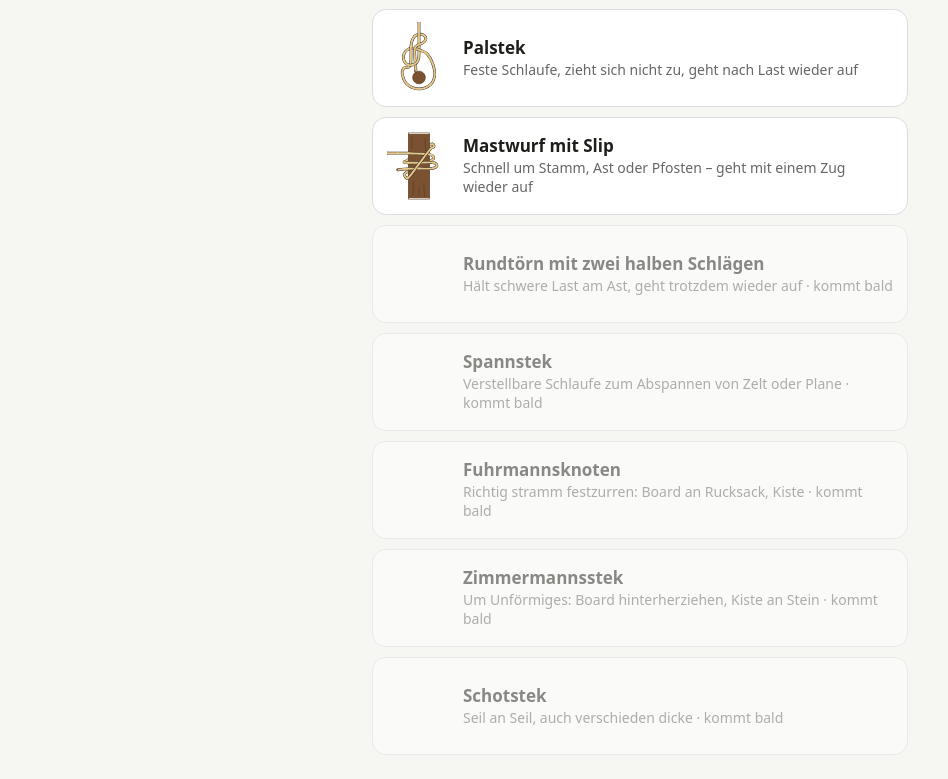
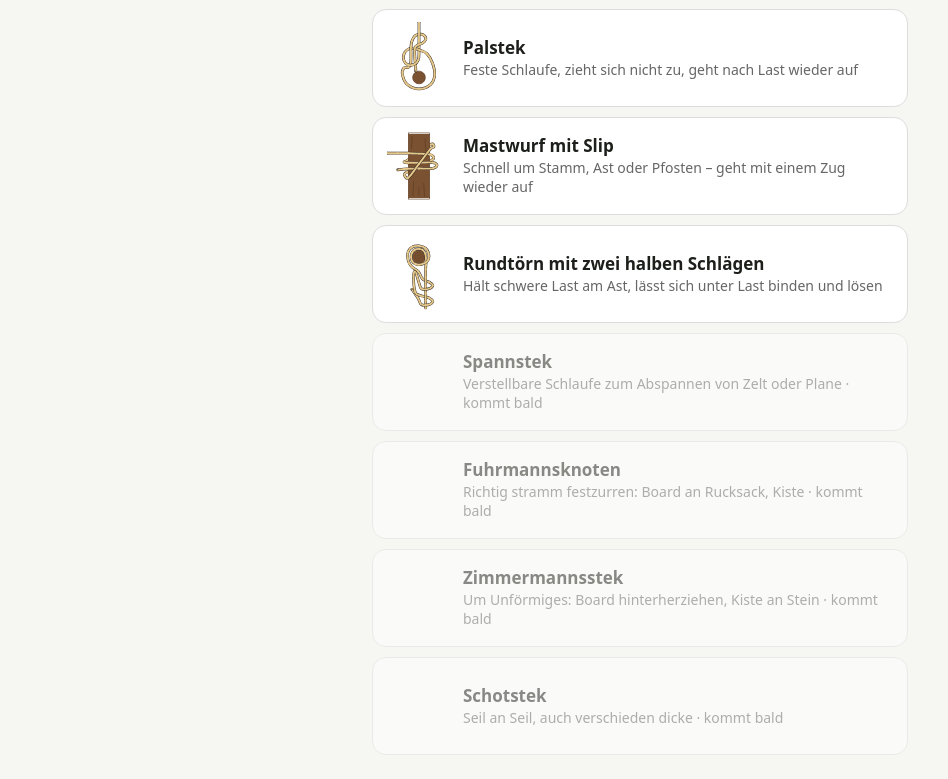
Before and after one commit to Adiran404/Longboard-Karte, a plain HTML site: page knoten.html in a window 1280 px wide. Shown: the part 107-886 px from the top of the page, without its empty margins (0-948 px from the left). Drawn offline with Linux system fonts and the light colour scheme.

Commit message:
Knoten: Rundtörn mit zwei halben Schlägen (Binden/Lösen)
Co-Authored-By: Claude Opus 5.5 <noreply@anthropic.com>
Claude-Session: https://claude.ai/code/session_01A8mvbM6cGUv34iV6AZhRdH

```diff
--- a/knoten.html
+++ b/knoten.html
@@ -71,6 +71,13 @@ const MASTWURF={name:'Mastwurf',vb:'0 0 300 300',
  steps:[{upto:9},{upto:16},{upto:23},{upto:23}],
  loesen:[{upto:23,nonew:1,mark:[21,22],arrows:[[[60,200],[10,200]]]},{upto:16,nonew:1}]};
 
+const RUNDTOERN={name:'Rundtörn',vb:'0 0 300 345',
+ pts:[[182,335],[182,300],[182,265],[182,230],[182,190],[182,150],[183,128],[184,108],[181,78],[168,58],[150,52],[130,56],[116,72],[112,92],[118,112],[132,124],[150,128],[168,124],[184,116],[196,100],[196,74],[182,50],[150,38],[116,44],[98,66],[96,96],[104,122],[118,140],[146,160],[164,192],[182,206],[200,212],[216,226],[204,241],[182,246],[160,242],[150,215],[132,160],[124,185],[132,260],[158,276],[182,282],[200,288],[216,302],[204,317],[182,322],[160,318],[146,290],[116,246]],
+ z:[1,1,1,1,1,1,1,1,1,1,1,1,1,1,1,1,1,2,2,1,1,1,1,1,1,1,1,2,2,0,0,1,1,2,2,1,0,1,2,2,0,0,1,1,2,2,1,0],
+ props:[{z:0,svg:'<circle cx="150" cy="90" r="32" fill="#7a5232" stroke="#5a3a20" stroke-width="3"/><circle cx="150" cy="90" r="20" fill="none" stroke="#5a3a20" stroke-width="2"/><circle cx="150" cy="90" r="9" fill="none" stroke="#5a3a20" stroke-width="2"/>'}],
+ steps:[{upto:18},{upto:27},{upto:37},{upto:48},{upto:48}],
+ loesen:[{upto:48,nonew:1,mark:[44,45,46,47],arrows:[[[80,320],[80,270]]]},{upto:37,nonew:1,mark:[32,33,34,35]},{upto:27,nonew:1}]};
+
 const KNOTS=[
  {id:'palstek',K:PALSTEK,name:'Palstek',kurz:'Feste Schlaufe, zieht sich nicht zu, geht nach Last wieder auf',
   wofuer:'Seil um einen Ast oder Baum legen, Board oder Müllbeutel daran hängen. Schlaufe am Seilende fürs Tragen über der Schulter.',
@@ -97,7 +104,19 @@ const KNOTS=[
   loesen:[
    ['Am freien Ende ziehen.','Am <b>blauen</b> freien Ende ziehen – die Schlaufe rutscht unter dem Kreuz durch. Geht auch, wenn Last dran ist.'],
    ['Runden abwickeln.','Die beiden Runden liegen jetzt nur noch lose um den Stamm und lassen sich abnehmen.']]},
- {id:'rundtoern',name:'Rundtörn mit zwei halben Schlägen',kurz:'Hält schwere Last am Ast, geht trotzdem wieder auf',soon:true},
+ {id:'rundtoern',K:RUNDTOERN,name:'Rundtörn mit zwei halben Schlägen',kurz:'Hält schwere Last am Ast, lässt sich unter Last binden und lösen',
+  wofuer:'Schwere Sachen an einen Ast, Board aufhängen, und als Teil vom Behelf am Baum. Der große Vorteil: Die zwei Runden halten die Last schon allein über Reibung – du kannst in Ruhe die Schläge machen, und beim Lösen genauso.',
+  merk:'„Zweimal rum, zweimal Schlag – die Runden tragen, die Schläge sichern.“ Beide Schläge in <b>dieselbe</b> Richtung.',
+  texte:[
+   ['Einmal um den Ast.','Seil über den Ast und einmal ganz herum.'],
+   ['Noch einmal herum: Rundtörn.','Eine zweite volle Runde direkt daneben. Ab jetzt hält die Reibung die Last – du kannst den stehenden Teil loslassen.'],
+   ['Erster halber Schlag.','Ende <b>hinter</b> dem stehenden Teil herum, vorne zurück und <b>unter sich selbst</b> durch.'],
+   ['Zweiter halber Schlag.','Genau gleich, etwas darunter und in <b>dieselbe</b> Richtung. Zusammen sind die beiden Schläge ein Mastwurf um den stehenden Teil.'],
+   ['Festziehen.','Die Schläge zusammenschieben und nach oben gegen die Runden schieben.']],
+  loesen:[
+   ['Unteren Schlag aufmachen.','Den <b>blauen</b> Schlag aufziehen. Das geht auch, wenn Last dran ist – die Runden halten.'],
+   ['Oberen Schlag aufmachen.','Genauso den zweiten Schlag lösen.'],
+   ['Runden abwickeln.','Last mit der Hand halten und die zwei Runden vom Ast abwickeln.']]},
  {id:'spannstek',name:'Spannstek',kurz:'Verstellbare Schlaufe zum Abspannen von Zelt oder Plane',soon:true},
  {id:'fuhrmann',name:'Fuhrmannsknoten',kurz:'Richtig stramm festzurren: Board an Rucksack, Kiste',soon:true},
  {id:'zimmermann',name:'Zimmermannsstek',kurz:'Um Unförmiges: Board hinterherziehen, Kiste an Stein',soon:true},
--- /dev/null
+++ b/quelle/knoten/rundtoern.js
@@ -0,0 +1,6 @@
+const RUNDTOERN={name:'Rundtörn',vb:'0 0 300 345',
+ pts:[[182,335],[182,300],[182,265],[182,230],[182,190],[182,150],[183,128],[184,108],[181,78],[168,58],[150,52],[130,56],[116,72],[112,92],[118,112],[132,124],[150,128],[168,124],[184,116],[196,100],[196,74],[182,50],[150,38],[116,44],[98,66],[96,96],[104,122],[118,140],[146,160],[164,192],[182,206],[200,212],[216,226],[204,241],[182,246],[160,242],[150,215],[132,160],[124,185],[132,260],[158,276],[182,282],[200,288],[216,302],[204,317],[182,322],[160,318],[146,290],[116,246]],
+ z:[1,1,1,1,1,1,1,1,1,1,1,1,1,1,1,1,1,2,2,1,1,1,1,1,1,1,1,2,2,0,0,1,1,2,2,1,0,1,2,2,0,0,1,1,2,2,1,0],
+ props:[{z:0,svg:'<circle cx="150" cy="90" r="32" fill="#7a5232" stroke="#5a3a20" stroke-width="3"/><circle cx="150" cy="90" r="20" fill="none" stroke="#5a3a20" stroke-width="2"/><circle cx="150" cy="90" r="9" fill="none" stroke="#5a3a20" stroke-width="2"/>'}],
+ steps:[{upto:18},{upto:27},{upto:37},{upto:48},{upto:48}],
+ loesen:[{upto:48,nonew:1,mark:[44,45,46,47],arrows:[[[80,320],[80,270]]]},{upto:37,nonew:1,mark:[32,33,34,35]},{upto:27,nonew:1}]};
--- a/sw.js
+++ b/sw.js
@@ -1,5 +1,5 @@
 // Offline-Fallback: eigene Dateien zuerst aus dem Netz, sonst aus dem Cache.
-const C='lbk-v45';const CORE=['./','index.html','knoten.html','data.json','leaflet.js','manifest.webmanifest','icon-192.png'];
+const C='lbk-v46';const CORE=['./','index.html','knoten.html','data.json','leaflet.js','manifest.webmanifest','icon-192.png'];
 self.addEventListener('install',e=>{e.waitUntil(caches.open(C).then(c=>c.addAll(CORE)).then(()=>self.skipWaiting()))});
 self.addEventListener('activate',e=>{e.waitUntil(caches.keys().then(ks=>Promise.all(ks.filter(k=>k!==C).map(k=>caches.delete(k)))).then(()=>self.clients.claim()))});
 self.addEventListener('fetch',e=>{const u=new URL(e.request.url);if(e.request.method!=='GET'||u.origin!==location.origin)return;
```
